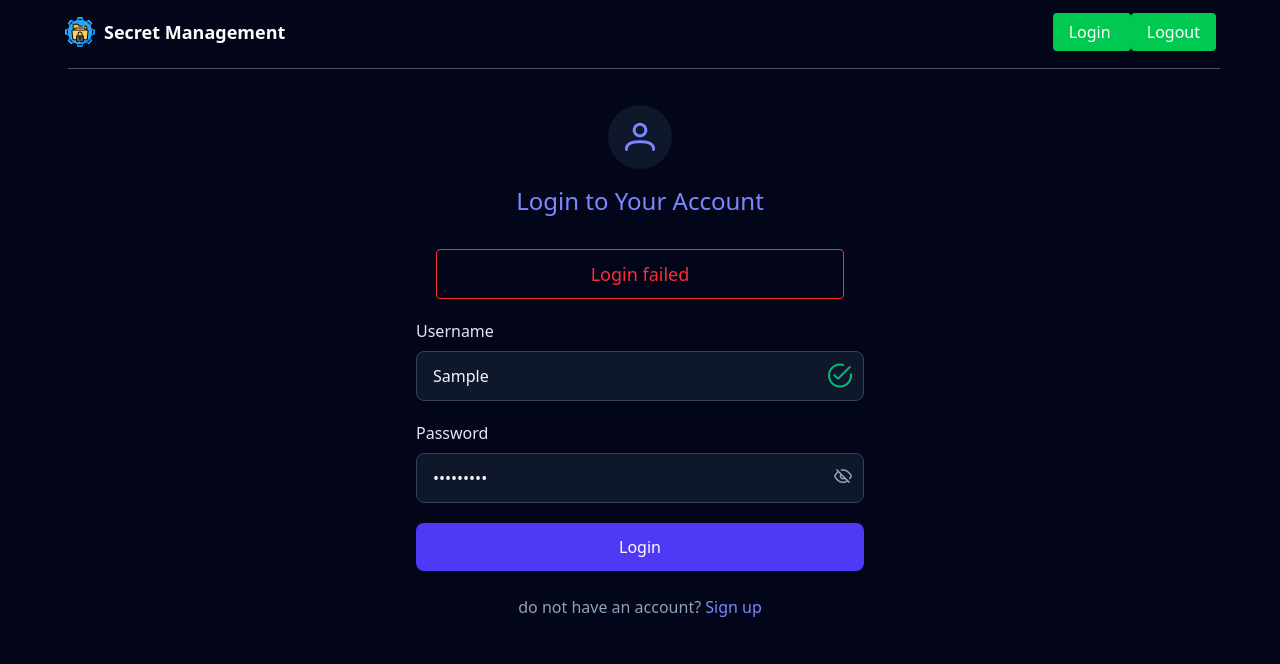
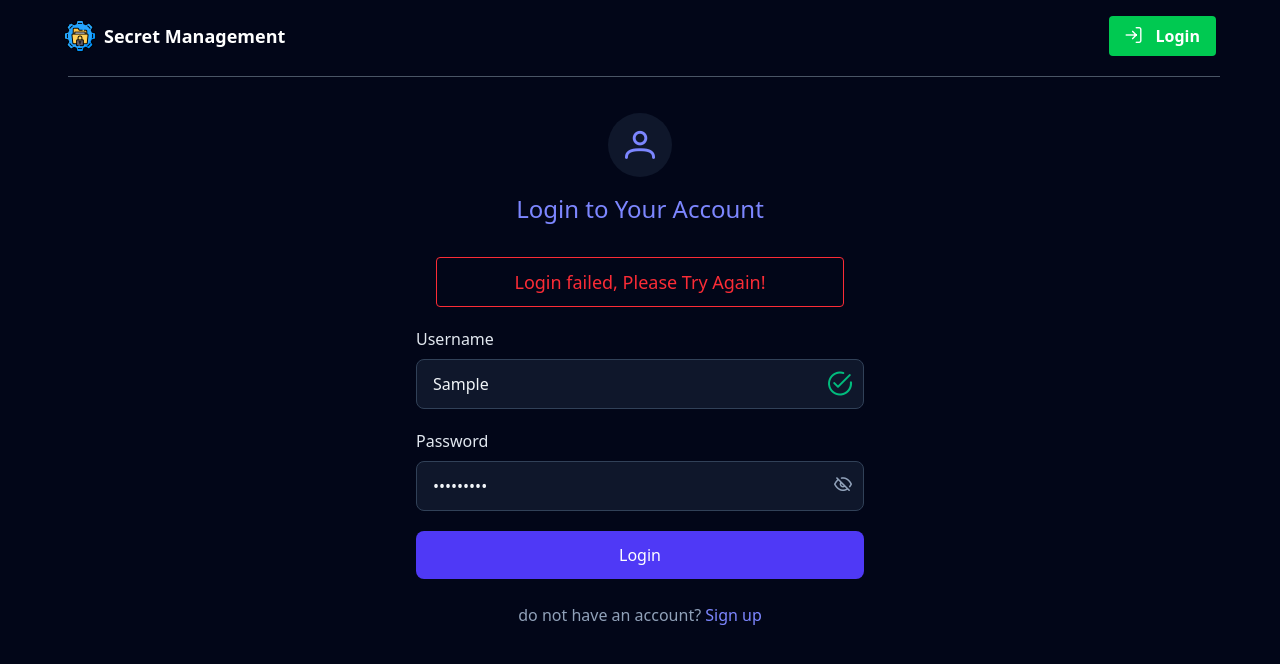
Before and after one commit to Seyedsahel/final-secret-manager, a Nuxt app: page /login in a window 1280 px wide. Both pictures are taken after typing "Sample", "Sample123" into the empty fields and a click on the button "Login". Shown: the top 664 px of the page. Built offline with nearby package versions, Linux system fonts and the light colour scheme; no server answers.

Commit message:
toggle header buttons

```diff
--- a/app/components/Header.vue
+++ b/app/components/Header.vue
@@ -10,6 +10,7 @@
         const logoutResult = await auth.logout();
         if (logoutResult) {
             toast.warning('Logged out successfully');
+            navigateTo('/login');
         }
     }
 
@@ -24,13 +25,15 @@
                 <NuxtLink to="/" class="text-white text-lg font-semibold">Secret Management</NuxtLink>
             </div>
             <div>
+                <div v-if="!auth.isAuthenticated" class="bg-green-500 text-white px-4 py-2 rounded cursor-pointer">
+                    <NuxtLink to="/login" class="font-bold" >
+                   <i class="pi pi-sign-in text-white mr-2.5 "></i> Login
+                </NuxtLink>
+                </div>
+                 <div v-if="auth.isAuthenticated"  @click="logout()" class="bg-green-500 text-white px-4 py-2 rounded cursor-pointer font-bold">
+                   <i class="pi pi-sign-out text-white mr-2.5 "></i> Logout
+                </div>
 
-                <NuxtLink to="/login" class="bg-green-500 text-white px-4 py-2 rounded cursor-pointer">
-                    Login
-                </NuxtLink>
-                <NuxtLink to="/login" @click="logout()" class="bg-green-500 text-white px-4 py-2 rounded cursor-pointer">
-                    Logout
-                </NuxtLink>
             </div>
         </div>
         <div class="w-full h-px bg-gray-600 m-1"></div>
--- a/app/pages/index.vue
+++ b/app/pages/index.vue
@@ -1,3 +1,9 @@
 <template>
     index page
 </template>
+
+<script setup>
+  import { useAuthStore } from '@/stores/auth';
+  const auth = useAuthStore();
+console.log("ligin?",auth.isAuthenticated)
+</script>
--- a/app/pages/login.vue
+++ b/app/pages/login.vue
@@ -71,7 +71,7 @@
         <h1 class="text-indigo-400 mb-2 text-2xl">Login to Your Account</h1>
       </div>
       <div v-if="serverErrorMessage" class="text-red-500 text-lg text-center border border-red-500 rounded p-2.5 m-5">
-        <p>{{ serverErrorMessage}}</p>
+        <p>{{ serverErrorMessage}}, Please Try Again!</p>
       </div>
       <form @submit.prevent="handleSubmit" class="space-y-5">
 
```
